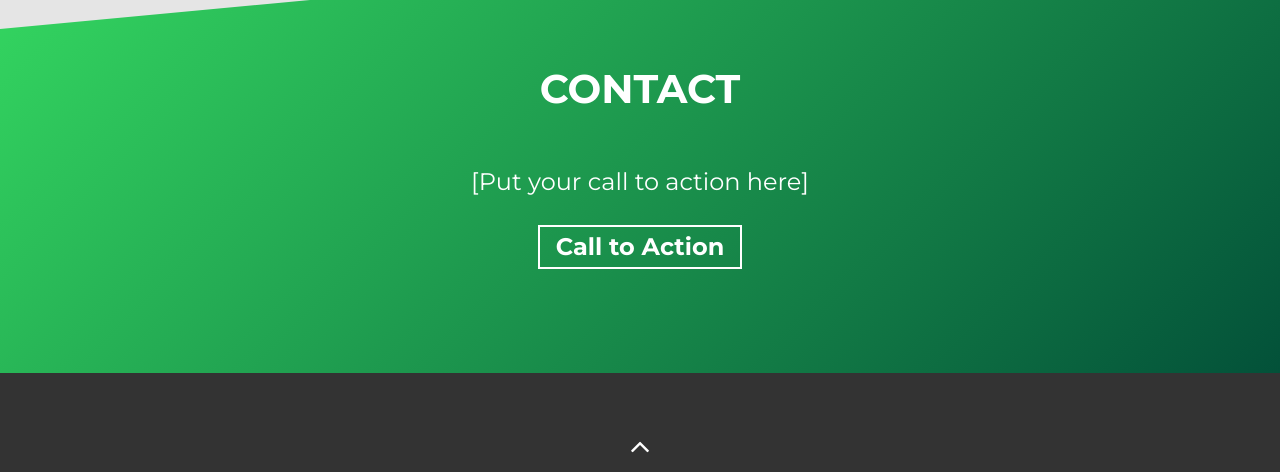
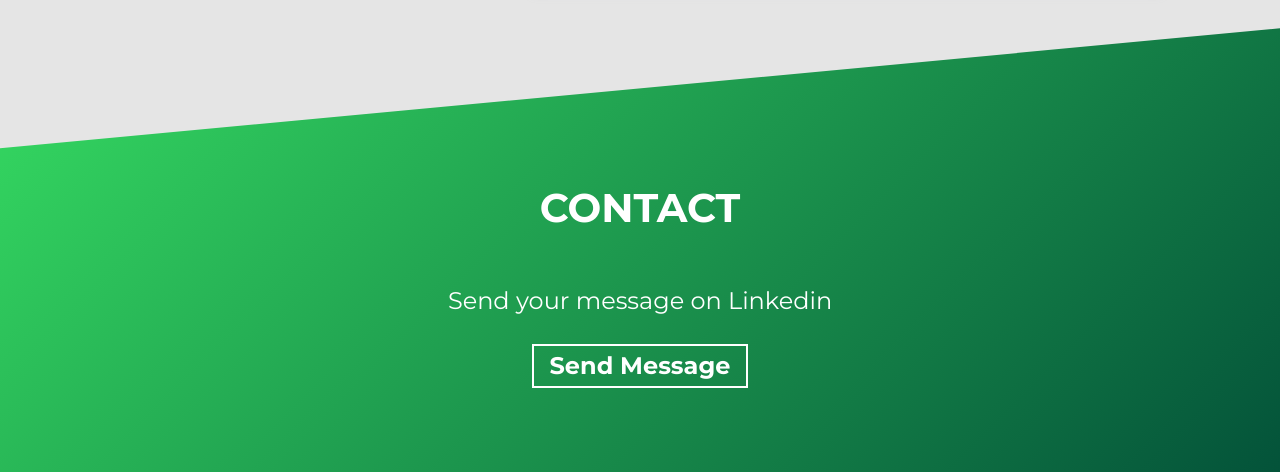
Before and after one commit to Boodyahmedhamdy/boodyahmedhamdy.github.io, a plain HTML site: page index.html in a window 1280 px wide. Shown: the part 3691-4163 px from the top of the page. Drawn offline with Linux system fonts and the light colour scheme.

Commit message:
updated projects and contact

```diff
--- a/index.html
+++ b/index.html
@@ -216,7 +216,7 @@ Have fun creating your portfolio on this template!!! -->
               <a href="https://github.com/Boodyahmedhamdy/Twitter-Clone" target="_blank" rel="noopener noreferrer">
                 <div class="thumbnail rounded">
                   <img
-                    src="./assets/android-kotlin-black.png"
+                    src="https://github.com/Boodyahmedhamdy/Twitter-Clone/blob/main/media/TwitterCloneImage.jpg?raw=true"
                     class="img-fluid"
                     alt="Project Image"
                   />
@@ -306,8 +306,8 @@ Have fun creating your portfolio on this template!!! -->
       <div class="container">
         <h2 class="section-title">Contact</h2>
         <div class="contact-wrapper">
-          <p class="contact-wrapper__text">[Put your call to action here]</p>
-          <a href="#" class="cta-btn cta-btn--resume">Call to Action</a>
+          <p class="contact-wrapper__text">Send your message on Linkedin</p>
+          <a href="https://www.linkedin.com/in/abdelrahman-ahmed-a978ba205/" class="cta-btn cta-btn--resume">Send Message</a>
         </div>
       </div>
     </section>
```
